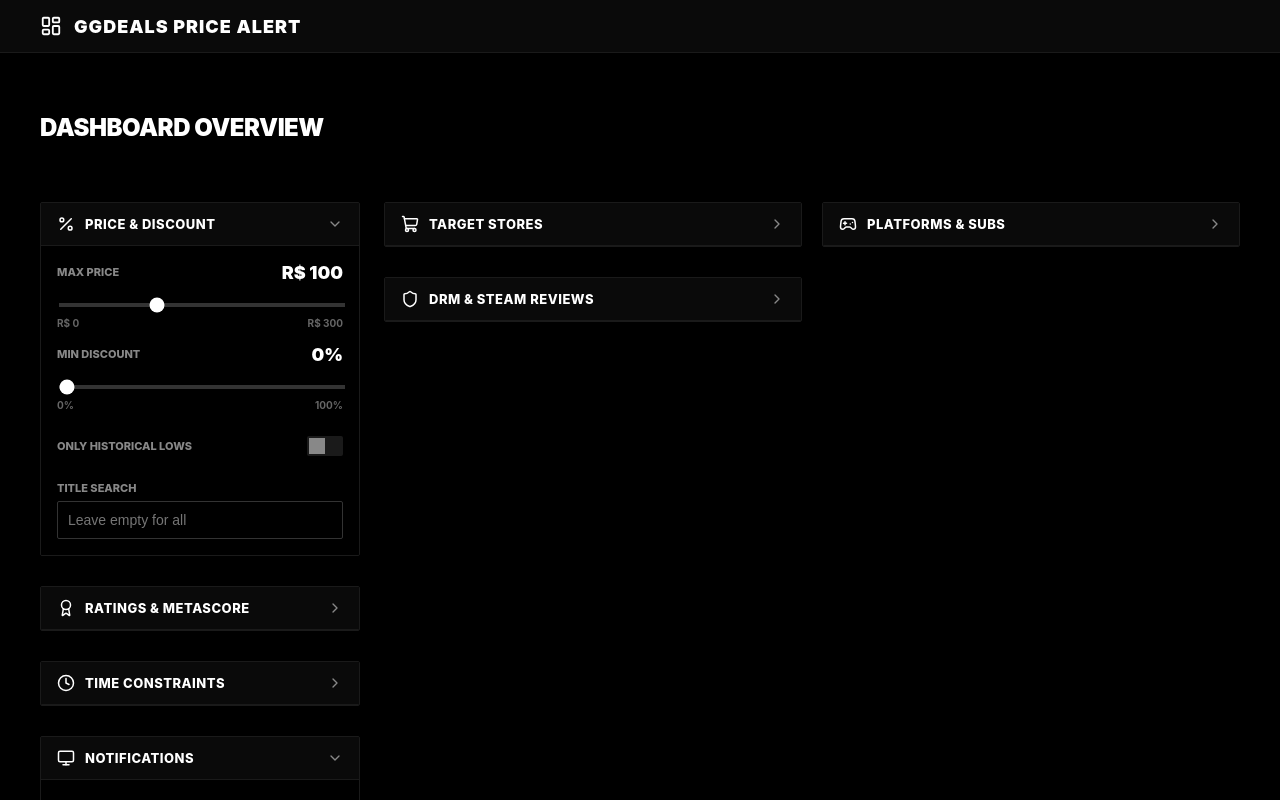
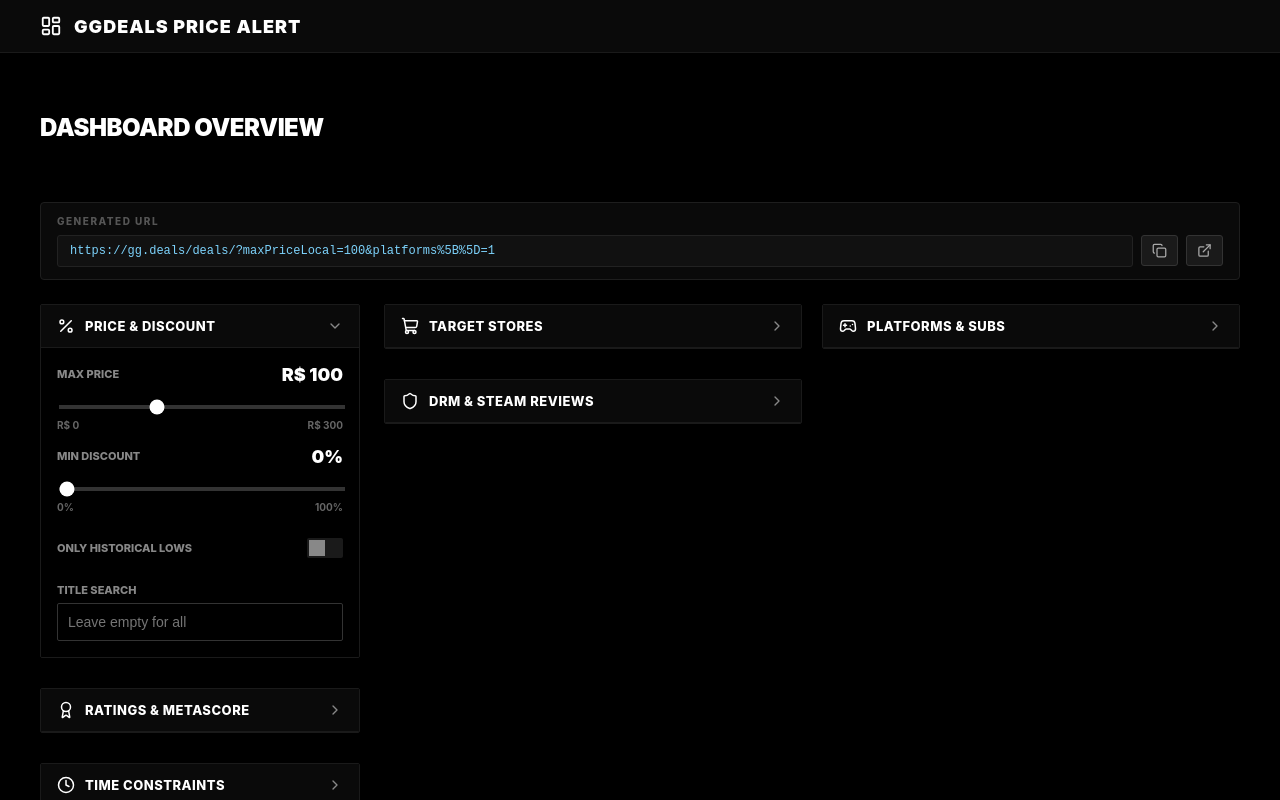
Before and after one commit to arthurhenriquelopes/GGDealsPriceAlert, a React app in the folder frontend/: page / in a window 1280 px wide. Shown: the top 800 px of the page. Built offline with nearby package versions, Linux system fonts and the light colour scheme; no server answers; the HTML template or start-up script is replaced by a standard one.

Commit message:
feat: add url control debug

```diff
--- a/frontend/src/components/Dashboard.jsx
+++ b/frontend/src/components/Dashboard.jsx
@@ -2,7 +2,7 @@
 import FilterGroup from './FilterGroup'
 import CheckboxGroup from './CheckboxGroup'
 import RangeInput from './RangeInput'
-import { Save, ShoppingCart, Shield, Monitor, Percent, Clock, Gamepad2, Award } from 'lucide-react'
+import { Save, ShoppingCart, Shield, Monitor, Percent, Clock, Gamepad2, Award, ExternalLink, Copy, Check } from 'lucide-react'
 import axios from 'axios'
 
 const STORES = [
@@ -63,6 +63,48 @@
   { id: 7, name: 'Positive' }, { id: 6, name: 'Mostly Positive' }, { id: 5, name: 'Mixed' }
 ]
 
+function buildGGDealsUrl(config) {
+  const base = 'https://gg.deals/deals/'
+  const params = new URLSearchParams()
+
+  if (config.title)           params.set('title', config.title)
+  if (config.minDiscount > 0) params.set('minDiscount', config.minDiscount)
+  if (config.maxPrice < 300)  params.set('maxPriceLocal', config.maxPrice)
+  if (config.minRating > 0)   params.set('minRating', config.minRating)
+  if (config.minMetascore > 0) params.set('minMetascore', config.minMetascore)
+  if (config.onlyHistoricalLow) params.set('historicalLow', '1')
+  if (config.dealsDate)       params.set('dealsDate', config.dealsDate)
+  if (config.maxHltbCompletionMain && config.maxHltbCompletionMain < 200)
+    params.set('maxHltbCompletionMain', config.maxHltbCompletionMain)
+
+  const allStoreIds = STORES.map(s => s.id)
+  const selectedStores = config.stores ? config.stores.split(',').map(Number) : []
+  const missingStores = allStoreIds.filter(id => !selectedStores.includes(id))
+  if (missingStores.length > 0 && missingStores.length < allStoreIds.length)
+    missingStores.forEach(id => params.append('excludeStores[]', id))
+
+  const allDrmIds = DRMS.map(d => d.id)
+  const selectedDrms = config.drms ? config.drms.split(',').map(Number) : []
+  const missingDrms = allDrmIds.filter(id => !selectedDrms.includes(id))
+  if (missingDrms.length > 0 && missingDrms.length < allDrmIds.length)
+    missingDrms.forEach(id => params.append('excludeDrm[]', id))
+
+  if (config.platforms) {
+    config.platforms.split(',').filter(Boolean).forEach(id => params.append('platforms[]', id))
+  }
+
+  if (config.subscriptions) {
+    config.subscriptions.split(',').filter(Boolean).forEach(id => params.append('subscriptions[]', id))
+  }
+
+  if (config.steamReviews) {
+    config.steamReviews.split(',').filter(Boolean).forEach(id => params.append('steamReviews[]', id))
+  }
+
+  const qs = params.toString()
+  return qs ? `${base}?${qs}` : base
+}
+
 export default function Dashboard({ userId, initialConfig }) {
   const [config, setConfig] = useState(() => {
     if (initialConfig) return initialConfig;
@@ -93,6 +135,16 @@
   })
 
   const [saving, setSaving] = useState(false)
+  const [copied, setCopied] = useState(false)
+
+  const generatedUrl = buildGGDealsUrl(config)
+
+  const handleCopy = () => {
+    navigator.clipboard.writeText(generatedUrl).then(() => {
+      setCopied(true)
+      setTimeout(() => setCopied(false), 2000)
+    })
+  }
 
   const handleSave = async () => {
     setSaving(true)
@@ -113,6 +165,32 @@
 
   return (
     <div style={styles.container}>
+
+      {/* Generated URL Preview */}
+      <div style={styles.urlBar}>
+        <div style={styles.urlLabel}>GENERATED URL</div>
+        <div style={styles.urlRow}>
+          <div style={styles.urlText} title={generatedUrl}>{generatedUrl}</div>
+          <button
+            id="btn-copy-url"
+            onClick={handleCopy}
+            style={styles.urlActionBtn}
+            title="Copy URL"
+          >
+            {copied ? <Check size={15} color="#0f0" /> : <Copy size={15} />}
+          </button>
+          <a
+            id="btn-open-ggdeals"
+            href={generatedUrl}
+            target="_blank"
+            rel="noopener noreferrer"
+            style={styles.urlActionBtn}
+            title="Open in GG.Deals"
+          >
+            <ExternalLink size={15} />
+          </a>
+        </div>
+      </div>
       <div style={styles.mainGrid}>
 
         {/* Sidebar Controls */}
@@ -233,6 +311,56 @@
 }
 
 const styles = {
+  urlBar: {
+    background: '#0a0a0a',
+    border: '1px solid #1e1e1e',
+    borderRadius: '4px',
+    padding: '12px 16px',
+    marginBottom: '24px',
+    display: 'flex',
+    flexDirection: 'column',
+    gap: '8px',
+  },
+  urlLabel: {
+    fontSize: '10px',
+    fontWeight: '800',
+    color: '#555',
+    letterSpacing: '1.5px',
+    textTransform: 'uppercase',
+  },
+  urlRow: {
+    display: 'flex',
+    alignItems: 'center',
+    gap: '8px',
+  },
+  urlText: {
+    flex: 1,
+    fontSize: '12px',
+    color: '#7dd3fc',
+    fontFamily: 'monospace',
+    whiteSpace: 'nowrap',
+    overflow: 'hidden',
+    textOverflow: 'ellipsis',
+    background: '#111',
+    border: '1px solid #222',
+    borderRadius: '3px',
+    padding: '8px 12px',
+    cursor: 'default',
+  },
+  urlActionBtn: {
+    background: '#1a1a1a',
+    border: '1px solid #333',
+    color: '#aaa',
+    borderRadius: '3px',
+    padding: '7px 10px',
+    cursor: 'pointer',
+    display: 'flex',
+    alignItems: 'center',
+    justifyContent: 'center',
+    textDecoration: 'none',
+    transition: 'background 0.15s, color 0.15s',
+    flexShrink: 0,
+  },
   container: { width: '100%', maxWidth: '1400px', margin: '0 auto' },
   mainGrid: { display: 'grid', gridTemplateColumns: '320px 1fr', gap: '24px' },
   sidebar: { display: 'flex', flexDirection: 'column', gap: '20px' },
```
